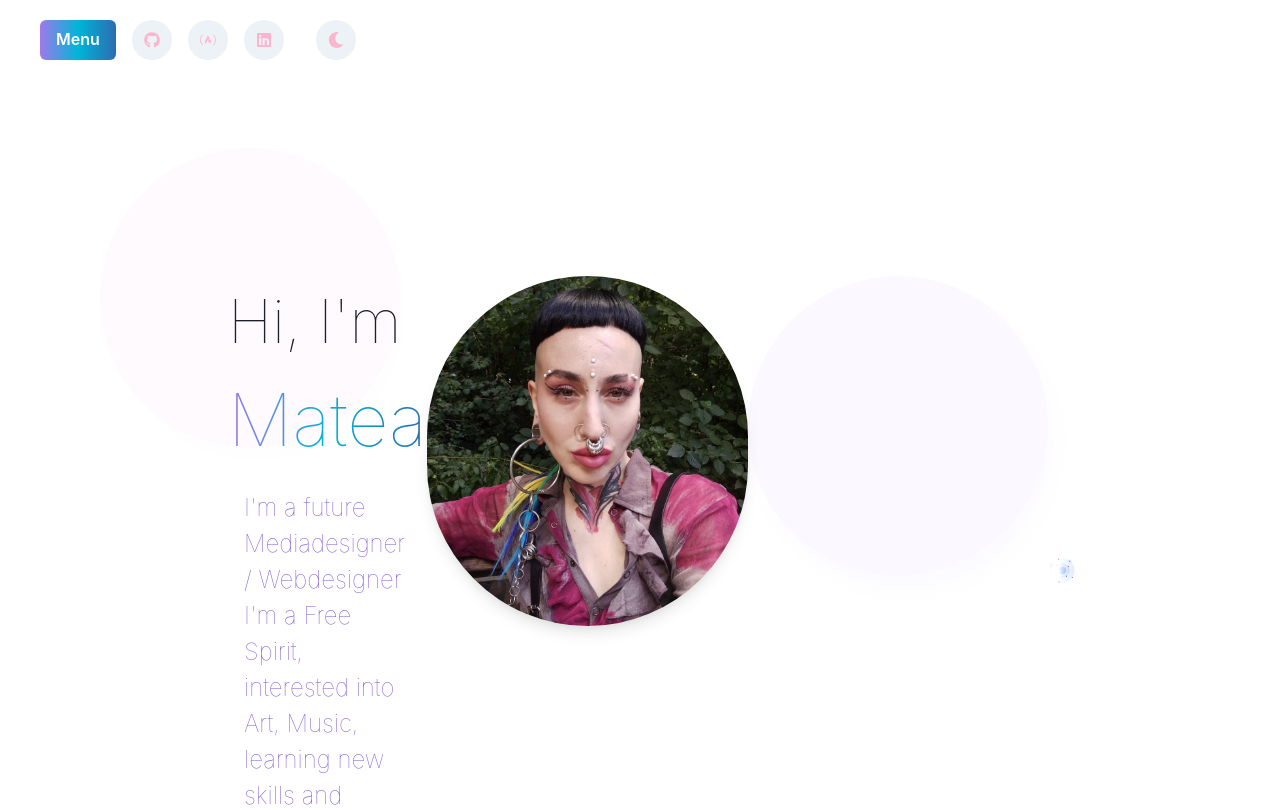
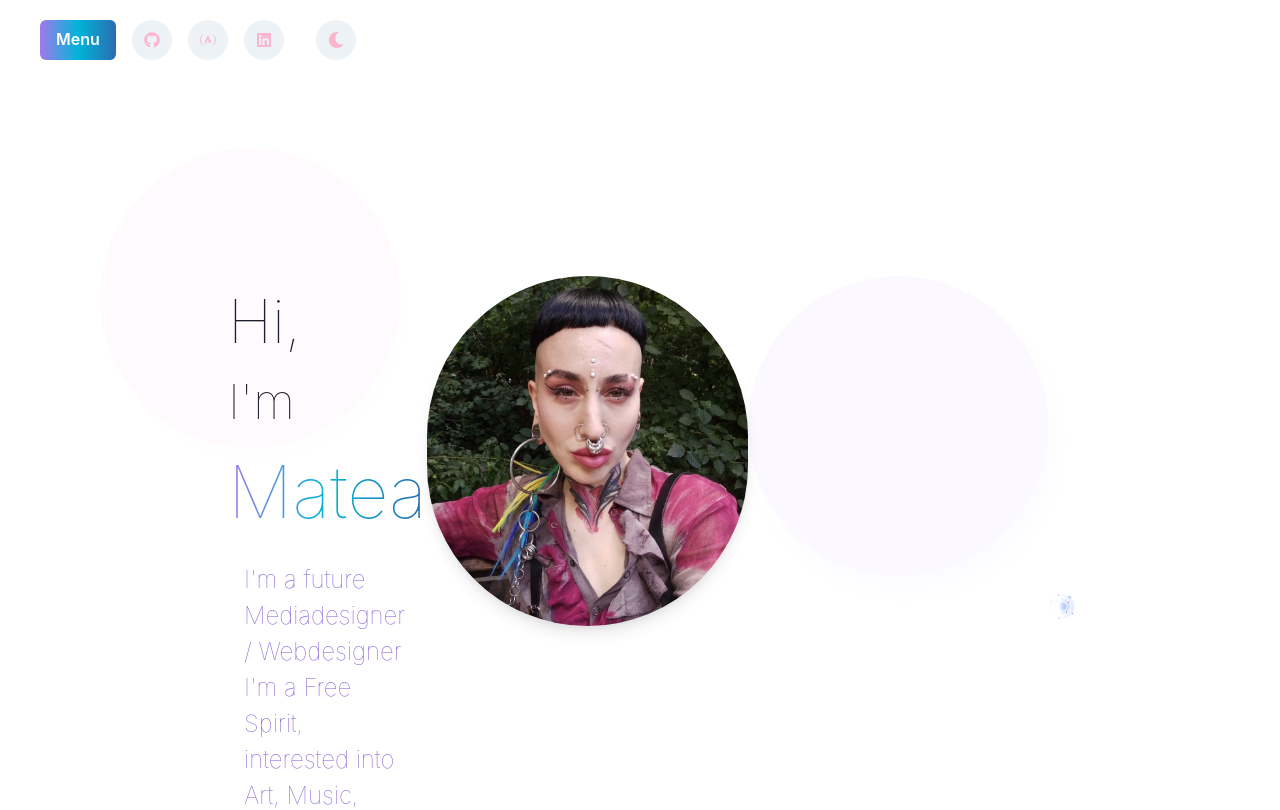
Before and after one commit to mateasportfolio/mtportfolio, a React (Create React App) app: page / in a window 1280 px wide. Shown: the top 810 px of the page. Built offline with nearby package versions, Linux system fonts and the light colour scheme.

Commit message:
modifite text

```diff
--- a/src/pages/Home.js
+++ b/src/pages/Home.js
@@ -42,7 +42,11 @@ function Home() {
         >
           <Box mt={isNotSmallerScreen ? "0" : 16}>
             <Text fontSize="6xl" f fontWeight="hairline">
-              Hi, I'm
+              Hi,
+              <br />
+            </Text>
+            <Text fontSize="5xl" f fontWeight="hairline">
+              I'm
               <br />
             </Text>
             <Text
```
